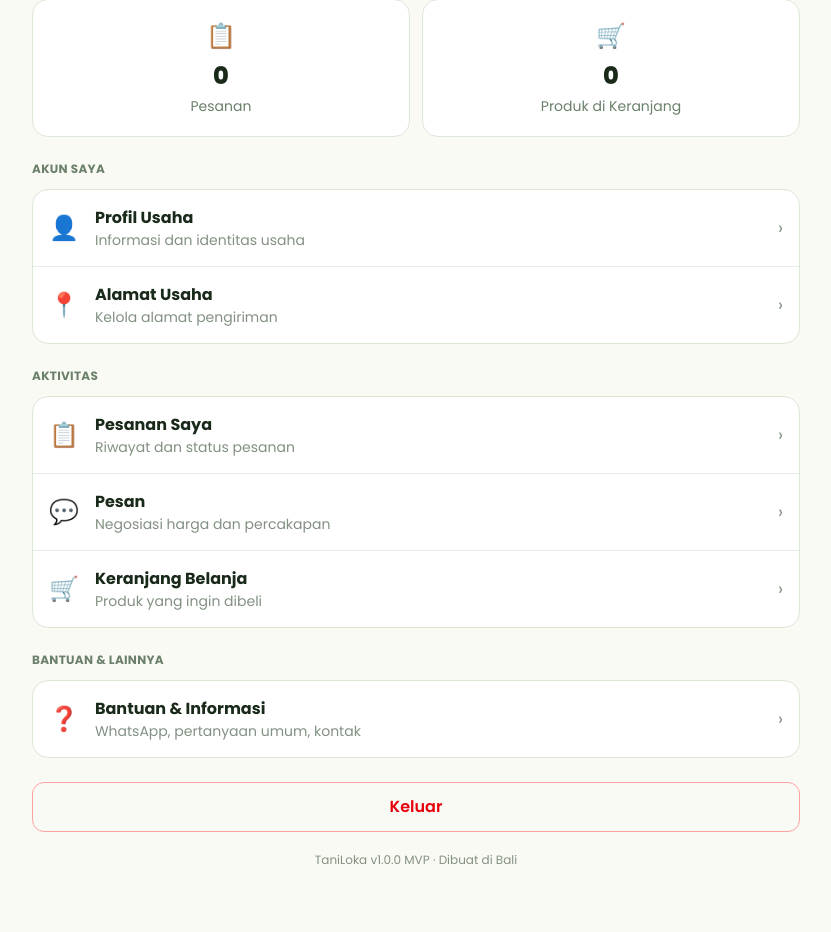
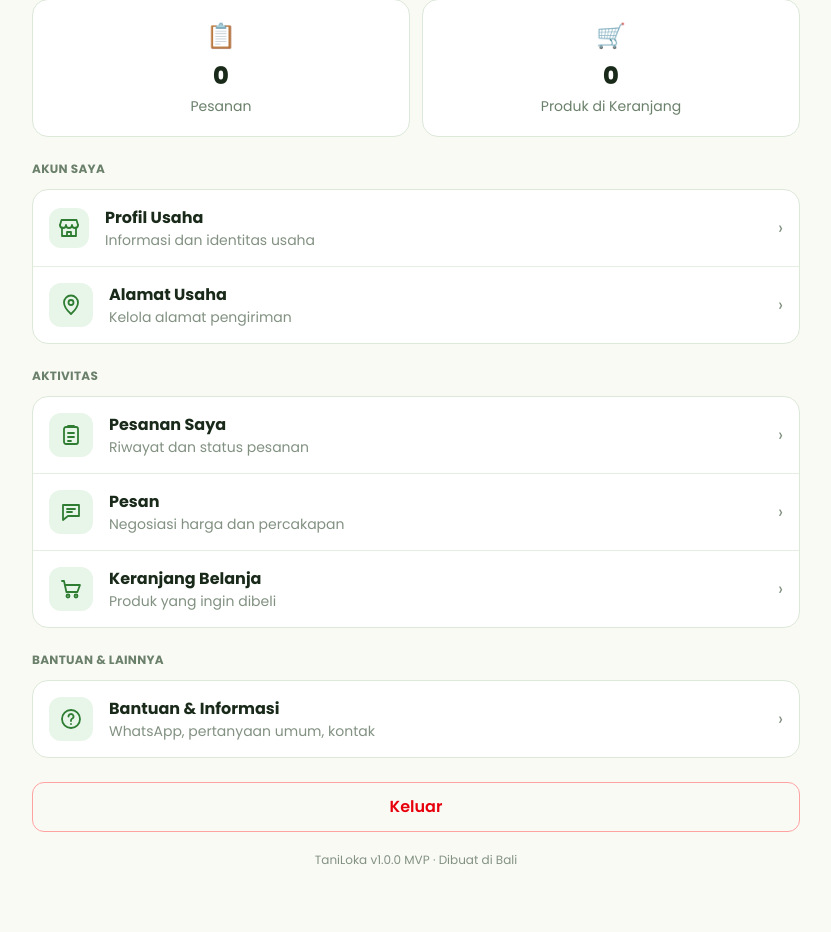
Before and after one commit to Bayu75/TaniLoka, a Laravel app: template resources/views/pengusaha/akun.blade.php in a window 1280 px wide. Shown: the part 372-1304 px from the top of the page, without its empty margins (224-1055 px from the left). Run offline with Laravel 12, Linux system fonts and the light colour scheme; the template is opened without the code that fills it, so the values that code supplies are empty; a user stored in the database is signed in; data comes from the database, SQL or seed files in the repository; style sheets or scripts are compiled from the project's sources.

Commit message:
feat: ganti emoji menu halaman akun dengan ikon svg

```diff
--- a/resources/views/pengusaha/akun.blade.php
+++ b/resources/views/pengusaha/akun.blade.php
@@ -134,7 +134,14 @@
             <a href="{{ route('pengusaha.profil') }}"
                class="flex items-center gap-4 border-b border-[#E5EEE2] p-4 transition hover:bg-[#F5F9F2]">
 
-                <span class="text-2xl">👤</span>
+                               <span class="flex h-10 w-10 shrink-0 items-center justify-center rounded-xl bg-[#E8F5E9] text-[#2E7D32]">
+                    <svg xmlns="http://www.w3.org/2000/svg" class="h-6 w-6" viewBox="0 0 24 24" fill="none" stroke="currentColor" stroke-width="1.8" stroke-linecap="round" stroke-linejoin="round">
+                        <path d="M3 9l1.5-5h15L21 9" />
+                        <path d="M3 9a3 3 0 0 0 6 0a3 3 0 0 0 6 0a3 3 0 0 0 6 0" />
+                        <path d="M5 11.5V20h14v-8.5" />
+                        <path d="M10 20v-4h4v4" />
+                    </svg>
+                </span>
 
                 <div class="min-w-0 flex-1">
                     <h4 class="font-bold text-[#1A2A1A]">
@@ -151,7 +158,12 @@
             <a href="{{ route('pengusaha.alamat') }}"
                class="flex items-center gap-4 p-4 transition hover:bg-[#F5F9F2]">
 
-                <span class="text-2xl">📍</span>
+                                <span class="flex h-11 w-11 shrink-0 items-center justify-center rounded-xl bg-[#E8F5E9] text-[#2E7D32]">
+                    <svg xmlns="http://www.w3.org/2000/svg" class="h-6 w-6" viewBox="0 0 24 24" fill="none" stroke="currentColor" stroke-width="1.8" stroke-linecap="round" stroke-linejoin="round">
+                        <path d="M12 21s-7-6.2-7-11.5a7 7 0 0 1 14 0C19 14.8 12 21 12 21z" />
+                        <circle cx="12" cy="9.5" r="2.5" />
+                    </svg>
+                </span>
 
                 <div class="min-w-0 flex-1">
                     <h4 class="font-bold text-[#1A2A1A]">
@@ -180,7 +192,13 @@
             <a href="{{ route('pengusaha.pesanan') }}"
                class="flex items-center gap-4 border-b border-[#E5EEE2] p-4 transition hover:bg-[#F5F9F2]">
 
-                <span class="text-2xl">📋</span>
+                                <span class="flex h-11 w-11 shrink-0 items-center justify-center rounded-xl bg-[#E8F5E9] text-[#2E7D32]">
+                    <svg xmlns="http://www.w3.org/2000/svg" class="h-6 w-6" viewBox="0 0 24 24" fill="none" stroke="currentColor" stroke-width="1.8" stroke-linecap="round" stroke-linejoin="round">
+                        <rect x="5" y="4" width="14" height="17" rx="2" />
+                        <path d="M9 4V3h6v1" />
+                        <path d="M9 10h6M9 14h6M9 18h3" />
+                    </svg>
+                </span>
 
                 <div class="min-w-0 flex-1">
                     <h4 class="font-bold text-[#1A2A1A]">
@@ -197,7 +215,12 @@
             <a href="{{ route('pengusaha.pesan') }}"
                class="flex items-center gap-4 border-b border-[#E5EEE2] p-4 transition hover:bg-[#F5F9F2]">
 
-                <span class="text-2xl">💬</span>
+                                <span class="flex h-11 w-11 shrink-0 items-center justify-center rounded-xl bg-[#E8F5E9] text-[#2E7D32]">
+                    <svg xmlns="http://www.w3.org/2000/svg" class="h-6 w-6" viewBox="0 0 24 24" fill="none" stroke="currentColor" stroke-width="1.8" stroke-linecap="round" stroke-linejoin="round">
+                        <path d="M4 5h16v11H9l-5 4z" />
+                        <path d="M8 9h8M8 12h5" />
+                    </svg>
+                </span>
 
                 <div class="min-w-0 flex-1">
                     <h4 class="font-bold text-[#1A2A1A]">
@@ -214,7 +237,13 @@
             <a href="{{ route('pengusaha.keranjang') }}"
                class="flex items-center gap-4 p-4 transition hover:bg-[#F5F9F2]">
 
-                <span class="text-2xl">🛒</span>
+                                <span class="flex h-11 w-11 shrink-0 items-center justify-center rounded-xl bg-[#E8F5E9] text-[#2E7D32]">
+                    <svg xmlns="http://www.w3.org/2000/svg" class="h-6 w-6" viewBox="0 0 24 24" fill="none" stroke="currentColor" stroke-width="1.8" stroke-linecap="round" stroke-linejoin="round">
+                        <path d="M3 4h2l2.4 11h11L21 8H6.2" />
+                        <circle cx="9" cy="19" r="1.5" />
+                        <circle cx="17" cy="19" r="1.5" />
+                    </svg>
+                </span>
 
                 <div class="min-w-0 flex-1">
                     <h4 class="font-bold text-[#1A2A1A]">
@@ -243,8 +272,13 @@
             <a href="{{ route('pengusaha.bantuan') }}"
                class="flex items-center gap-4 p-4 transition hover:bg-[#F5F9F2]">
 
-                <span class="text-2xl">❓</span>
-
+                                <span class="flex h-11 w-11 shrink-0 items-center justify-center rounded-xl bg-[#E8F5E9] text-[#2E7D32]">
+                    <svg xmlns="http://www.w3.org/2000/svg" class="h-6 w-6" viewBox="0 0 24 24" fill="none" stroke="currentColor" stroke-width="1.8" stroke-linecap="round" stroke-linejoin="round">
+                        <circle cx="12" cy="12" r="9" />
+                        <path d="M9.5 9.5a2.5 2.5 0 1 1 3.5 2.3c-.6.3-1 .8-1 1.5v.7" />
+                        <path d="M12 17h.01" />
+                    </svg>
+                </span>
                 <div class="min-w-0 flex-1">
                     <h4 class="font-bold text-[#1A2A1A]">
                         Bantuan & Informasi
```
